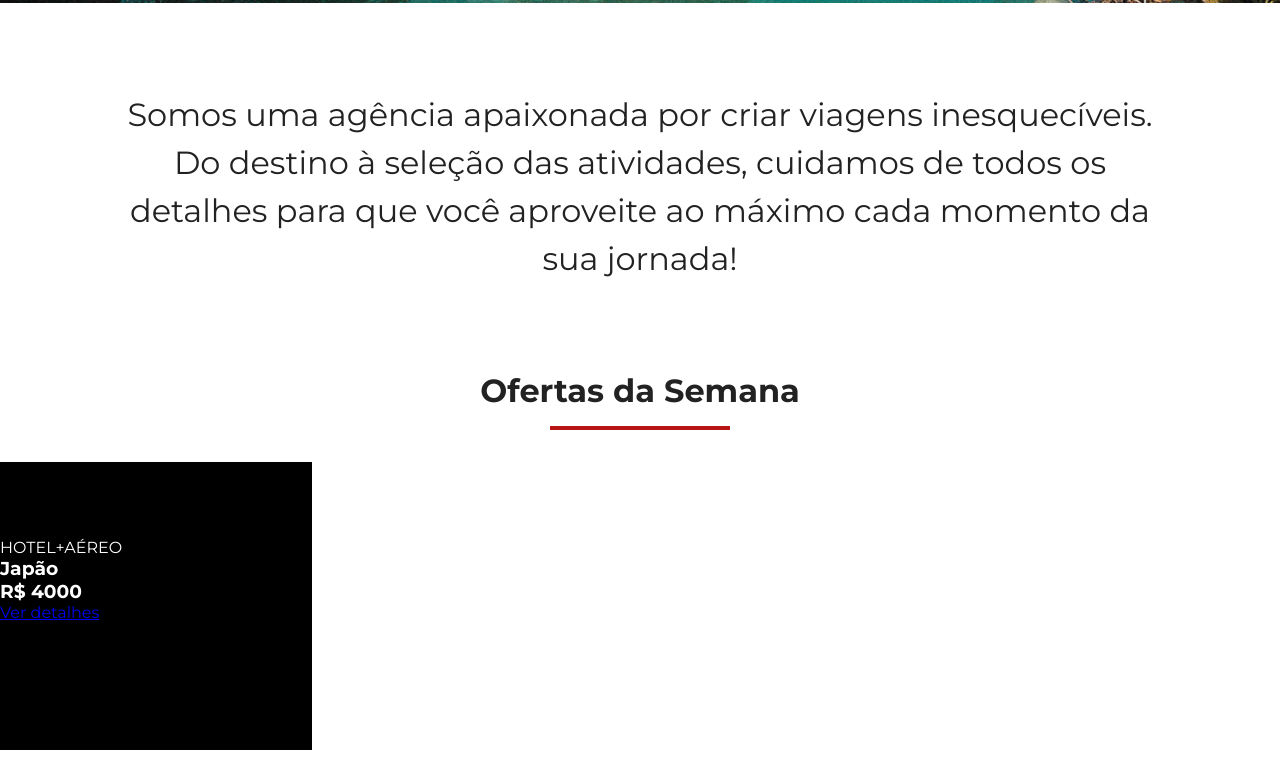
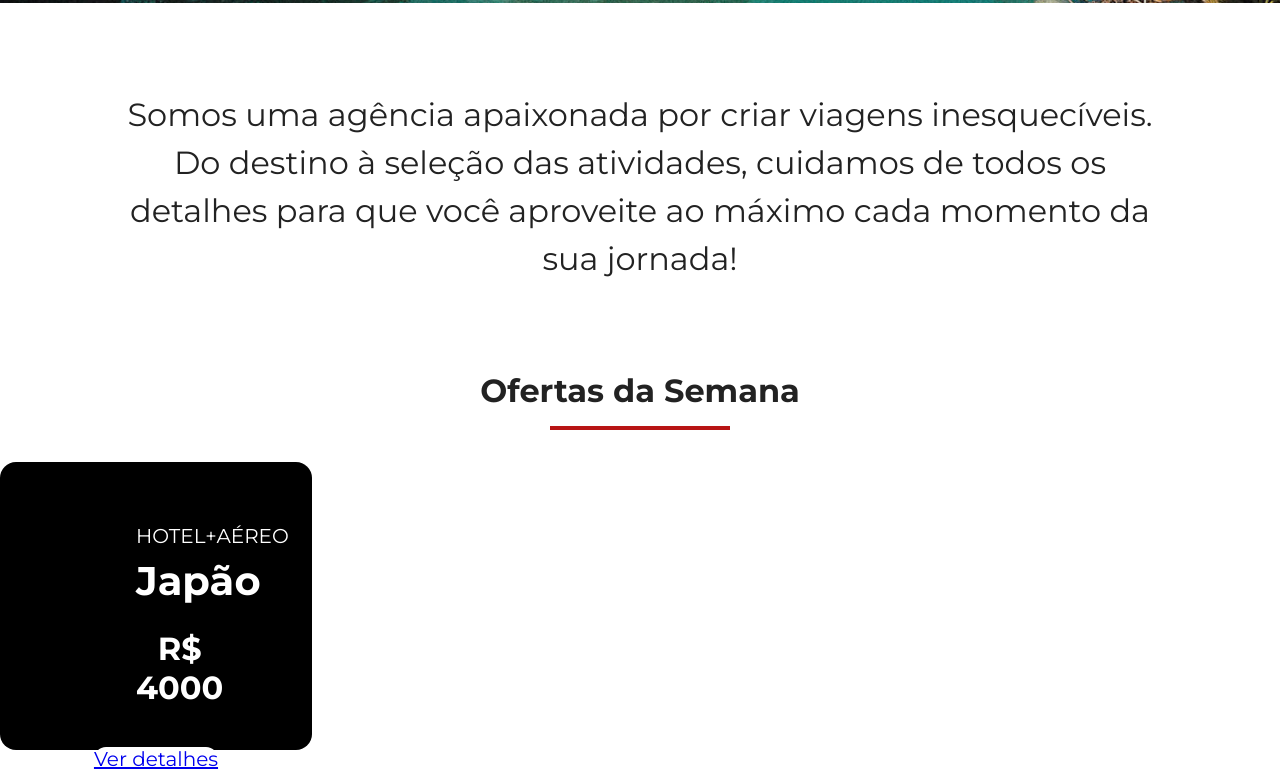
Before and after one commit to micaele-souza/Jornada-viagens, a plain HTML site: page index.html in a window 1280 px wide. Shown: the part 757-1528 px from the top of the page. Before the commit the page ends 1507 px from the top, so only its background shows below. Drawn offline with Linux system fonts and the light colour scheme.

Commit message:
Altera o card de oferta e finaliza estilo de botao

```diff
--- a/css/global.css
+++ b/css/global.css
@@ -33,6 +33,12 @@ body {
   }
 }
 
+@media screen and (min-width: 768px) {
+  .button {
+    border-radius: 16px;
+  }
+}
+
 @font-face {
   font-family: montserrat;
   src: url(../fonts/Montserrat-VariableFont_wght.ttf);
--- a/css/offers.css
+++ b/css/offers.css
@@ -5,12 +5,12 @@
      width: 312px;
      height: 288px;
      box-sizing: border-box;
-     padding:24px 16px
-     border-radius: 16px
+     padding: 24px 16px;
+     border-radius:16px;
      text-align: center
 }
 
-.card header{
+.card header {
     display: block;
     background-color: transparent;
     position: static;
@@ -23,15 +23,25 @@ font-weight: var(--text-weight);
 
 }
 
-.card header h3{
+.card header h3 {
     font-size: 40px;
-    font-weight: var(--title-weight);
-    margin: 8px 0 0 ;
+    font-weight: var(--title-weight:700);
+    margin: 8px 0 0;
+    text-align: center;
 }
 
-.card header span{
-    font-size: 32px;~
+.card header span {
+    font-size: 32px;
     margin-top: 24px;
     display: inline-block;
 
 }
+
+.button{
+    width: 280px;
+    height: 64px;
+    font-size: 20px;
+    background-color: var(--text-secondary-color);
+    font-family: var(--text-secondary-color);
+    border-radius: 16px;
+}
--- a/index.html
+++ b/index.html
@@ -61,10 +61,13 @@
         <hr />
         <div class="offers-cards">
           <article class="card">
-            <header></header>
-            <p>HOTEL+AÉREO</p>
-            <h3>Japão <br>
-            <span>R$ 4000</span> </h3>
+            <header>
+              <p>HOTEL+AÉREO</p>
+              <h3>
+                Japão <br />
+                <span>R$ 4000</span>
+              </h3>
+            </header>
             <footer>
               <a href="#" class="button"> Ver detalhes</a>
             </footer>
```
